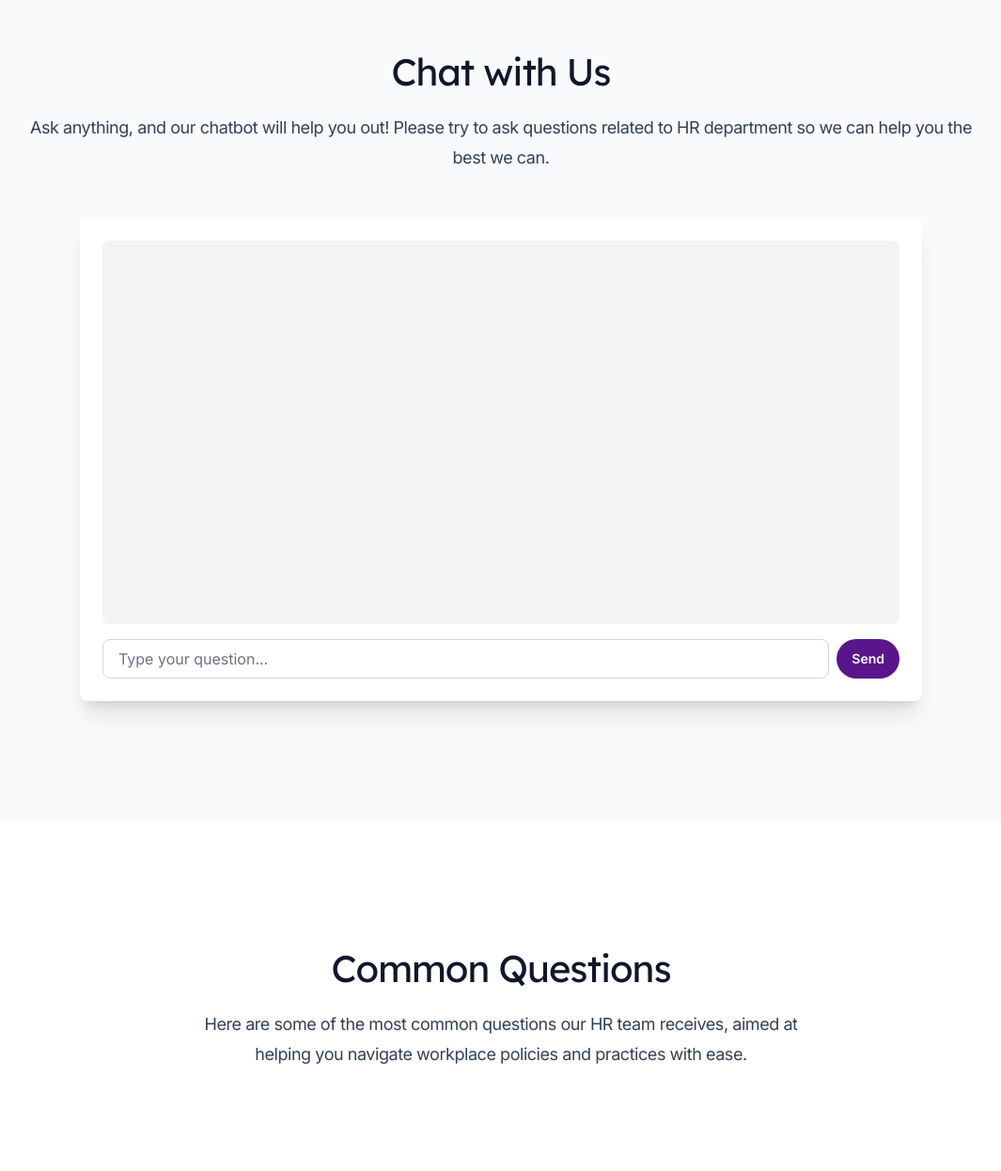
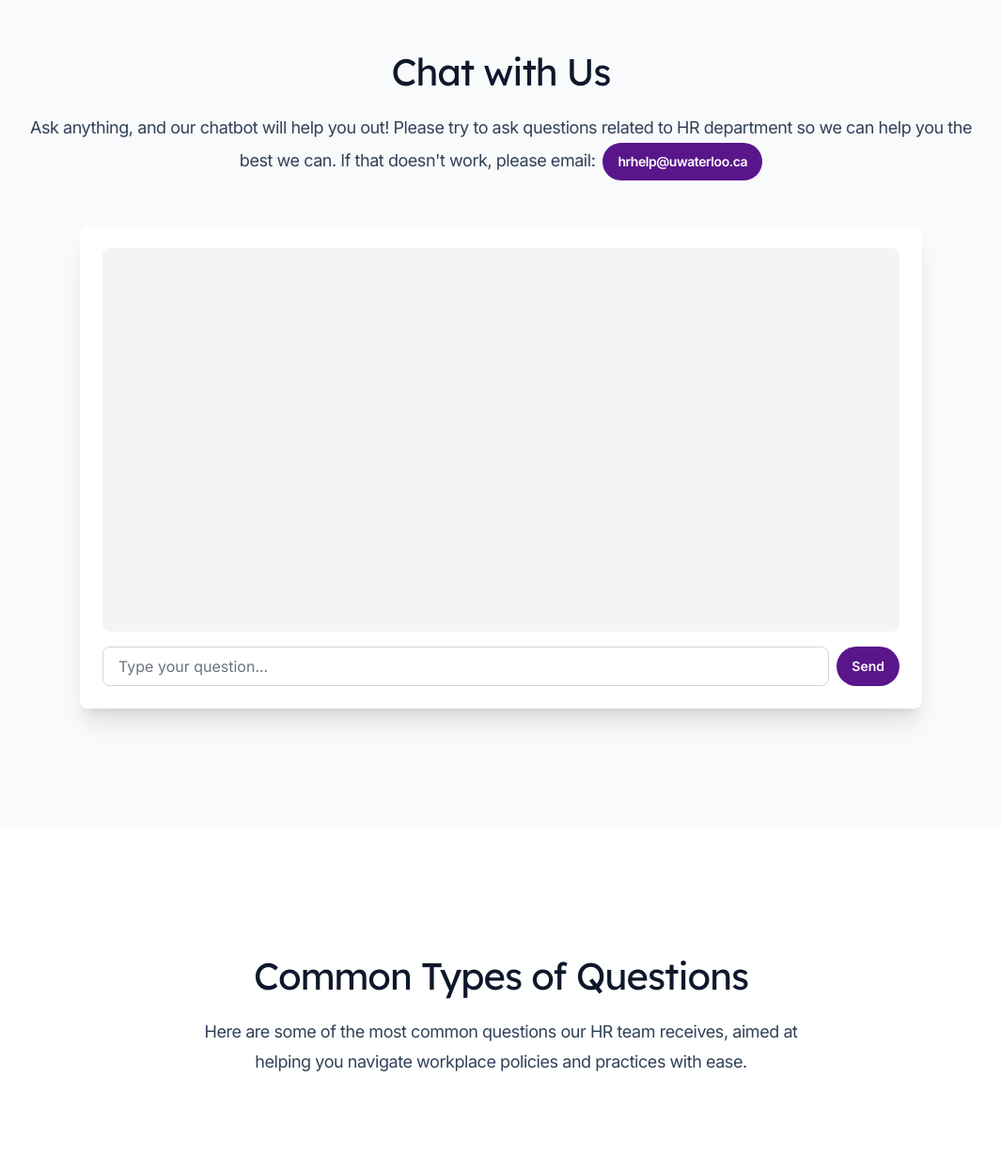
Before and after one commit to rymarktron/raid, a Next.js app: page / in a window 1280 px wide. Shown: the part 830-2076 px from the top of the page at 94% size, without its empty margins (107-1172 px from the left). Built offline with nearby package versions, Linux system fonts and the light colour scheme.

Commit message:
Add HR Email for problems

```diff
--- a/src/components/Chatbot.tsx
+++ b/src/components/Chatbot.tsx
@@ -121,7 +121,8 @@ export function ChatbotInterface() {
             Chat with Us
           </h2>
           <p className="mt-4 text-lg tracking-tight text-slate-700">
-            Ask anything, and our chatbot will help you out! Please try to ask questions related to HR department so we can help you the best we can.
+            Ask anything, and our chatbot will help you out! Please try to ask questions related to HR department so we can help you the best we can. If that doesn't work, please email:
+            <Button href="mailto:hrhelp@uwaterloo.ca" className='ml-2'>hrhelp@uwaterloo.ca</Button>
           </p>
         </div>
 
--- a/src/components/SecondaryFeatures.tsx
+++ b/src/components/SecondaryFeatures.tsx
@@ -114,7 +114,7 @@ export function SecondaryFeatures() {
       <Container>
         <div className="mx-auto max-w-2xl md:text-center">
         <h2 className="font-display text-3xl tracking-tight text-slate-900 sm:text-4xl">
-          Common Questions
+          Common Types of Questions
         </h2>
         <p className="mt-4 text-lg tracking-tight text-slate-700">
           Here are some of the most common questions our HR team receives, aimed at helping you navigate workplace policies and practices with ease.
```
Lines whose indentation alone changed are shown as unchanged.
